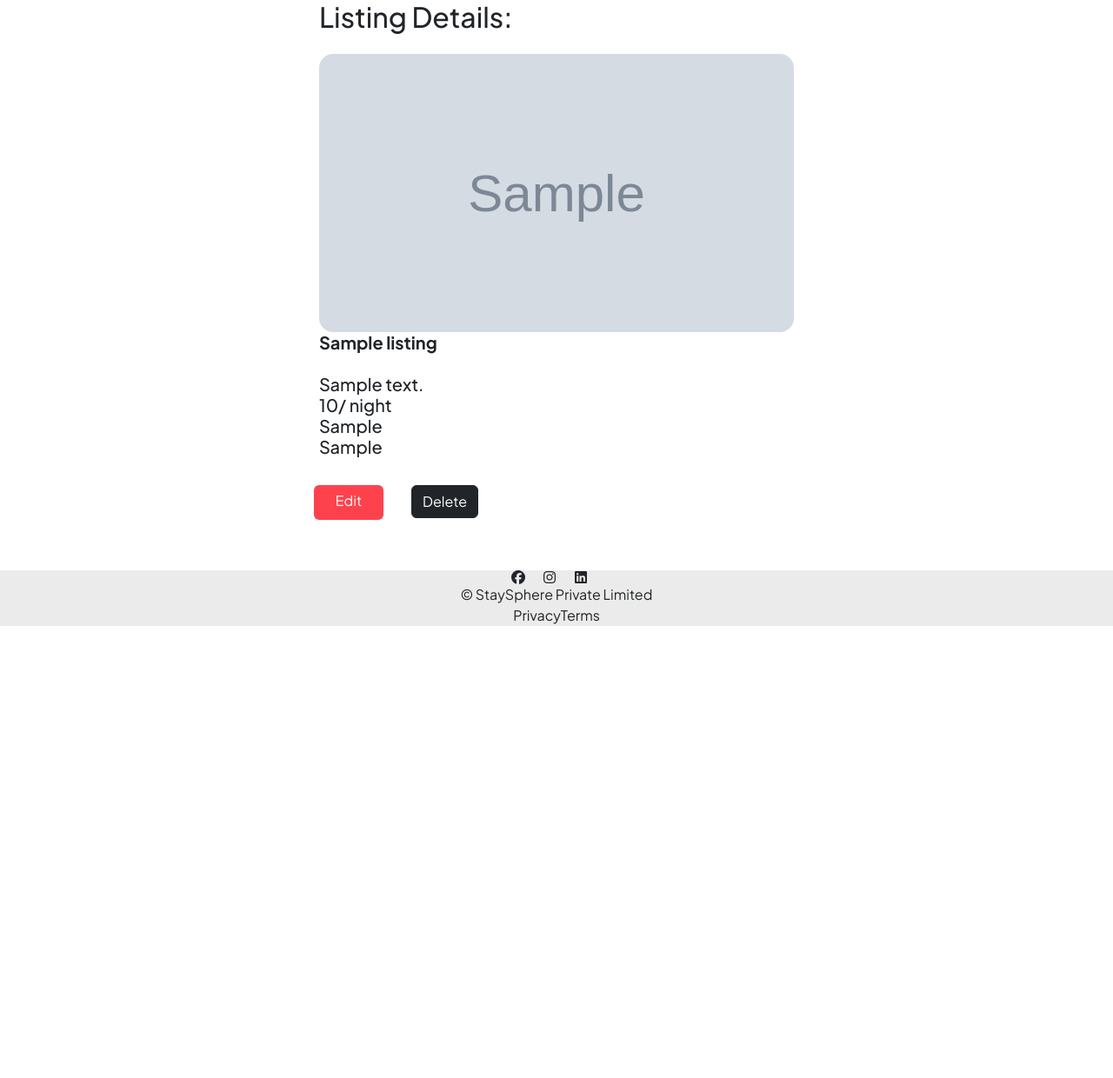
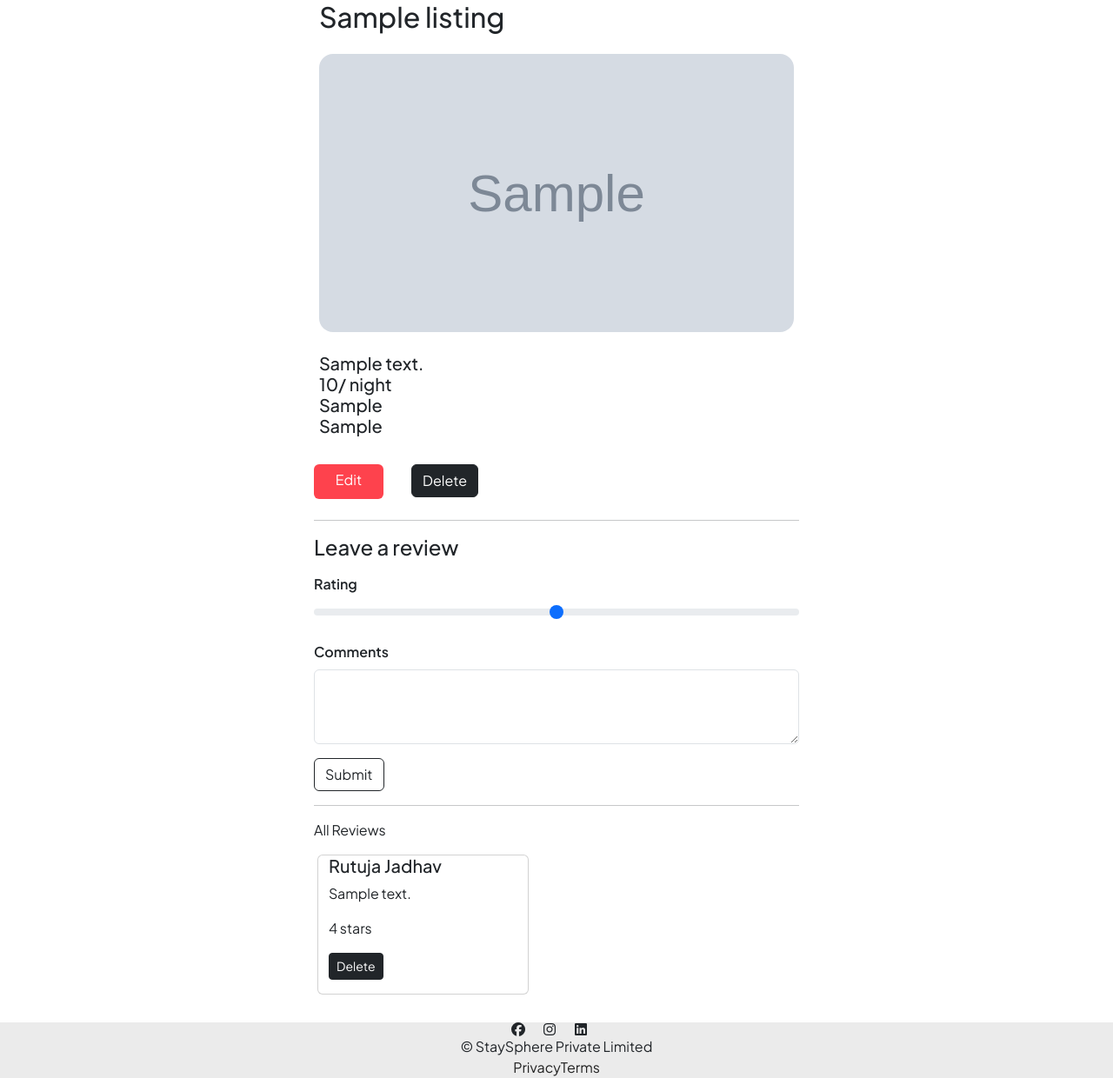
Before and after one commit to rutujajadhav777/StaySphere, a Node server app: page /listings/600000000000000000000001 in a window 1280 px wide. Shown: the part 80-1320 px from the top of the page at 87% size. Before the commit the page ends 800 px from the top, so only its background shows below. Run offline with Node 20, Linux system fonts and the light colour scheme; tables that the repository leaves empty hold one stand-in row (values such as "Sample post"); grey boxes marked "Sample" are stand-in pictures; some libraries are stand-ins or nearby versions.

Commit message:
add feature review

```diff
--- a/Models/listing.js
+++ b/Models/listing.js
@@ -1,6 +1,6 @@
 const mongoose = require("mongoose");
 const Schema = mongoose.Schema;
-
+const Review = require("./reviews.js");
 
 const listingSchema = new Schema({
     title: {
@@ -21,7 +21,19 @@ const listingSchema = new Schema({
     price: Number,
     location: String,
     country: String,
+    reviews: [
+        {
+            type: Schema.Types.ObjectId,
+            ref: "Review",
+        },
+    ],
 });
+listingSchema.post("findOneAndDelete", async (listing) => {
+    if(listing){
+        await Review.deleteMany({_id: {$in: listing.reviews}});
+    }
+});
+
 
 const Listing = mongoose.model("Listing", listingSchema);
 module.exports = Listing;
--- a/app.js
+++ b/app.js
@@ -7,7 +7,8 @@ const methodOverride = require("method-override");
 const ejsMate = require("ejs-mate");
 const wrapAsync = require("./utils/wrapAsync.js");
 const ExpressError = require("./utils/ExpressError.js");
-const { listingSchema } = require("./schema.js");
+const { listingSchema, reviewSchema } = require("./schema.js");
+const Review = require("./Models/reviews.js");
 
 const MONGO_URL = "mongodb://127.0.0.1:27017/StaySphere";
 main()
@@ -39,8 +40,18 @@ app.get("/", (req, res) => {
 const validateListing = (req, res, next) => {
     let {error} = listingSchema.validate(req.body);
     if(error) {
-        let errMsg = error.details.map((el) => el.message).join(",");
-        throw new ExpressError(400, result.errMsg);
+        const errMsg = error.details.map((el) => el.message).join(",");
+        throw new ExpressError(400, errMsg);
+    }else{
+        next();
+    }
+};
+
+const validateReview = (req, res, next) => {
+    let {error} = reviewSchema.validate(req.body);
+    if(error) {
+        const errMsg = error.details.map((el) => el.message).join(",");
+        throw new ExpressError(400, errMsg);
     }else{
         next();
     }
@@ -62,7 +73,7 @@ app.get("/listings/new", (req, res) => {
 // Show route
 app.get("/listings/:id", wrapAsync(async(req,res) => {
    let {id} = req.params;
-   const listing = await Listing.findById(id);
+   const listing = await Listing.findById(id).populate("reviews");
    res.render("listings/show.ejs", {listing});
 }));
 
@@ -98,7 +109,7 @@ app.put("/listings/:id", validateListing, wrapAsync(async (req, res) => {
 }));
 
 
-//Delete route
+//Delete post route
 app.delete("/listings/:id", wrapAsync(async (req, res)=> {
     let { id } = req.params;
     let deletedListing = await Listing.findByIdAndDelete(id);
@@ -106,6 +117,27 @@ app.delete("/listings/:id", wrapAsync(async (req, res)=> {
     res.redirect("/listings");
 }));
 
+
+// Reviews
+// POST route
+app.post("/listings/:id/reviews", validateReview, wrapAsync(async(req,res) => {
+    let listing = await Listing.findById(req.params.id);
+    let newReview = new Review(req.body.review);
+
+    listing.reviews.push(newReview);
+    await newReview.save();
+    await listing.save();
+    console.log("new review saved");
+    res.redirect(`/listings/${listing._id}`);
+}));
+
+// Delete review route
+app.delete("/listings/:id/reviews/:reviewId", wrapAsync(async (req, res) => {
+    let {id, reviewId} = req.params;
+    let updatedReview = await Listing.findByIdAndUpdate(id, {$pull: {reviews: reviewId}});                      // ${pull} removes the element from an array
+    let deletedreview = await Review.findByIdAndDelete(reviewId);
+    res.redirect(`/listings/${id}`);
+}));
 
 
 
@@ -130,6 +162,8 @@ app.all("*path", (req, res, next) => {
 
 
 app.use((err, req, res, next) => {
+    console.error(err);
+    console.log("404 hit by:", req.method, req.originalUrl);
     let { statusCode=500, message="something went wrong" } = err;
     res.status(statusCode).render("listings/error.ejs", { err });
     // res.status(statusCode).send(message);
--- a/public/css/style.css
+++ b/public/css/style.css
@@ -63,7 +63,7 @@ label{
 
 /* cards */
 
-.card{
+.listing-card{
     border: none !important;
     margin-bottom: 2rem;
 }
--- a/views/listings/index.ejs
+++ b/views/listings/index.ejs
@@ -6,7 +6,7 @@
         <% for(let listing of allListings) { %>
                 <div class="col">
                     <a href="/listings/<%= listing._id %>" class="listing-link">
-                        <div class="card" style="width: 20rem">
+                        <div class="card listing-card" style="width: 20rem">
                             <div class="position-relative">
                                 <img src="<%= listing.image.url %>" class="card-img-top" alt="listing_img" style="height: 20rem">
                                 <div class="card-img-overlay"></div>
--- a/views/listings/show.ejs
+++ b/views/listings/show.ejs
@@ -1,15 +1,15 @@
 <% layout("/layouts/boilerplate") -%>
 <div class="row">
     <div class="col-8 offset-3">
-        <h2 class="mb-4">Listing Details:</h2>
+        <h2 class="mb-4"><%= listing.title %></h2>
     </div>
-    <div class="card col-6 offset-3 show-card">
+    <div class="card col-6 offset-3 show-card listing-card">
         <div class="img-container">
           <img src="<%= listing.image.url %>" class="card-img-top show-img" alt="listing_img" style="height:20rem">
         </div>
         <div class="card-body">
             <h5 class="card-text">
-                <b><%= listing.title %></b> <br><br>
+                <br>
                 <%= listing.description%> <br>
                 <%= listing.price.toLocaleString("en-IN")%>/ night <br>
                 <%= listing.location%> <br>
@@ -27,3 +27,37 @@
     </div>
 
 </div>
+<div class="col-6 offset-3 mb-3">
+    <hr>
+    <h4>Leave a review</h4>
+    <form action="/listings/<%= listing._id%>/reviews" method="POST" novalidate class="needs-validation">
+        <div class="mb-3 mt-3">
+            <label for="rating" class="form-label">Rating</label>
+            <input type="range" min="1" max="5" id="rating" name="review[rating]" class="form-range">
+        </div>
+        <div class="mb-3 mt-3">
+            <label for="comment" class="form-label">Comments</label>
+            <textarea name="review[comment]" id="comment" cols="30" rows="3" class="form-control" required></textarea>
+            <div class="invalid-feedback">please add comments for review</div>
+        </div>
+
+        <button class="btn btn-outline-dark">Submit</button>
+    </form>
+    <hr/>
+    <p>All Reviews</p>
+    <div class="row">
+        <% for(review of listing.reviews){ %>
+            <div class="card col-5 ms-3 mb-3">
+                <div class="card-body">
+                    <h5 class="card-title">Rutuja Jadhav</h5>
+                    <p class="card-text"><%= review.comment %></p>
+                    <p class="card-text"><%= review.rating %> stars</p>
+                    <form class="mb-3" method="POST" action="/listings/<%= listing._id %>/reviews/<%= review._id%>?_method=DELETE">
+                        <button class="btn btn-sm btn-dark">Delete</button>
+                    </form>
+                </div>
+            </div>
+        <% } %>
+    </div>
+
+</div>
```
Also changed, not shown: Models/listings/edit.ejs (deleted, +0 -26 lines), Models/listings/index.ejs (deleted, +0 -11 lines), Models/listings/new.ejs (deleted, +0 -19 lines), Models/listings/show.ejs (deleted, +0 -26 lines), Models/reviews.js (added, +18 -0 lines), schema.js (+14 -4 lines), Image1.jpg (deleted).
